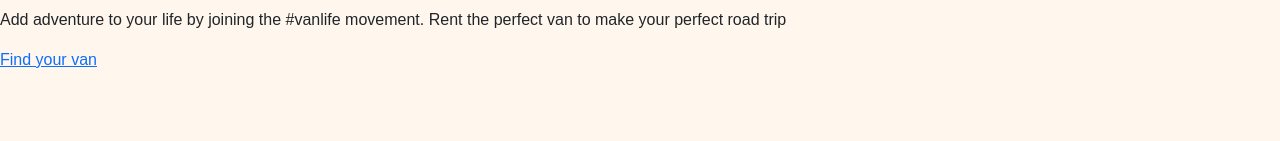
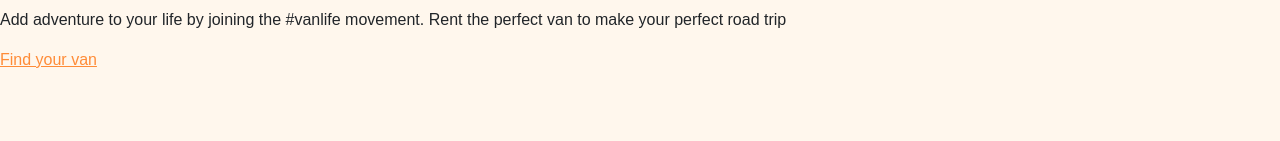
Before and after one commit to FaustoCCR/van-life, a React (Vite) app: page / in a window 1280 px wide. Shown: the part 158-299 px from the top of the page. Built offline with nearby package versions, Linux system fonts and the light colour scheme; a web font is replaced by a local one; what miragejs would draw is missing.

Commit message:
chore: Define primary background color

```diff
--- a/src/styles/custom.scss
+++ b/src/styles/custom.scss
@@ -14,5 +14,6 @@ $theme-colors: (
   'info': tomato,
   'danger': teal,
 ); */
+$primary: #ff8c38;
 // import all of bootstrap's css
 @import 'bootstrap/scss/bootstrap';
```
